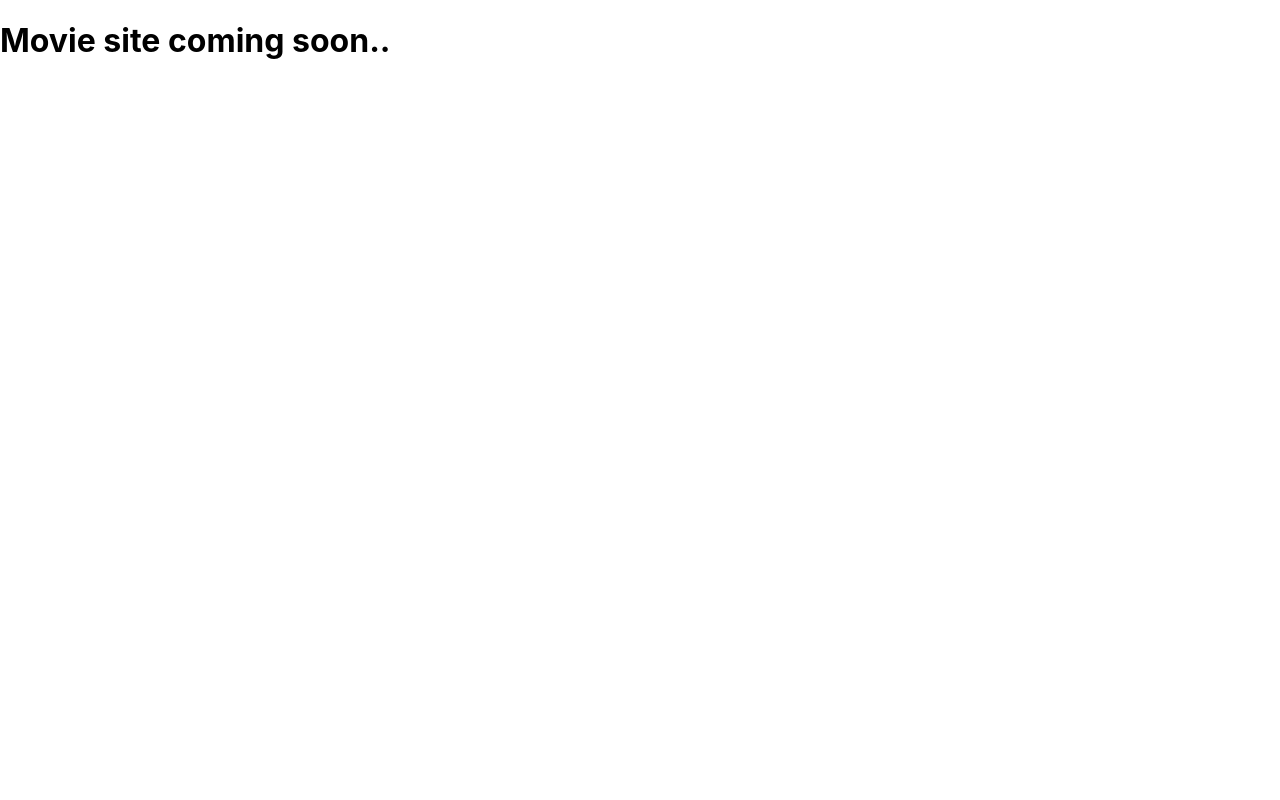
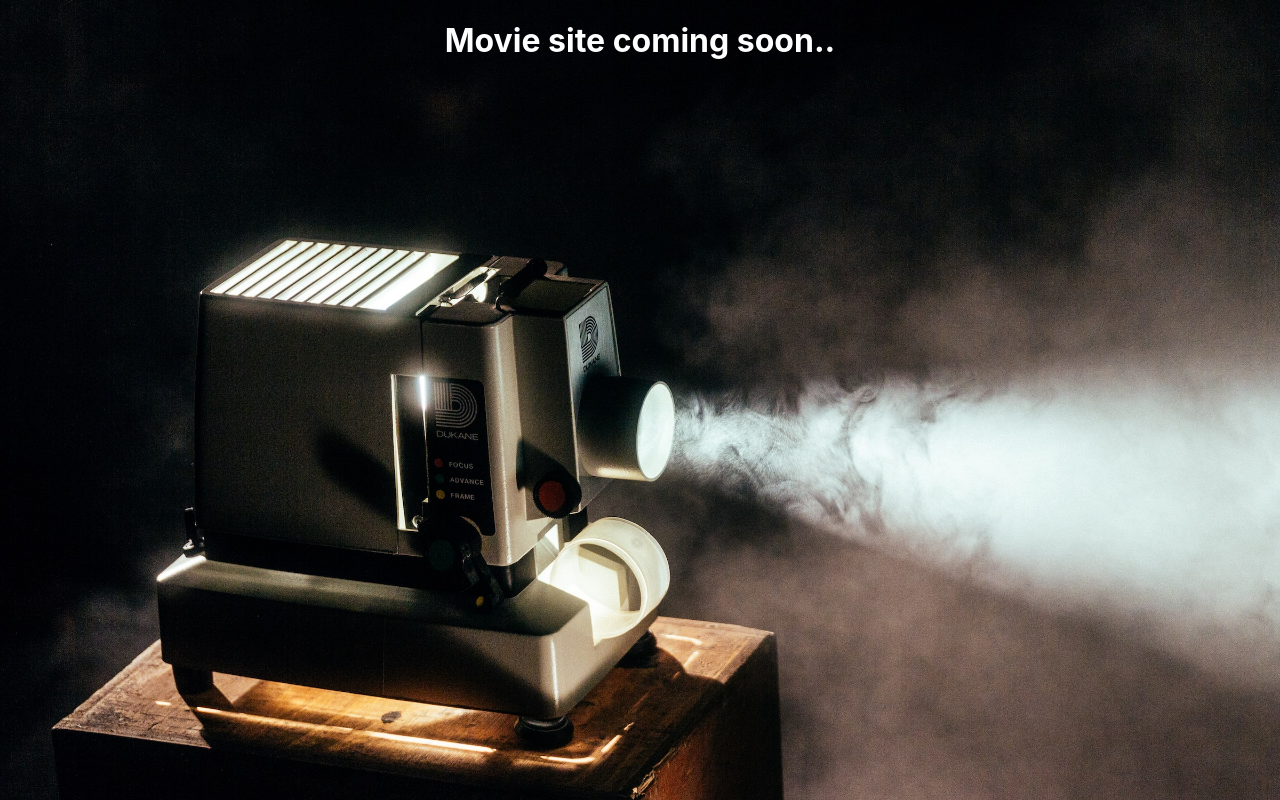
Before and after one commit to AsandahDevs/movie_site, a React (Create React App) app: page / in a window 1280 px wide. Built offline with nearby package versions, Linux system fonts and the light colour scheme.

Commit message:
Add background image for body element.Add styling for h1 element.

```diff
--- a/src/global.css
+++ b/src/global.css
@@ -1,13 +1,24 @@
 body {
   margin: 0;
-  font-family: -apple-system, BlinkMacSystemFont, 'Segoe UI', 'Roboto', 'Oxygen',
-    'Ubuntu', 'Cantarell', 'Fira Sans', 'Droid Sans', 'Helvetica Neue',
+  font-family: -apple-system, BlinkMacSystemFont, "Segoe UI", "Roboto", "Oxygen",
+    "Ubuntu", "Cantarell", "Fira Sans", "Droid Sans", "Helvetica Neue",
     sans-serif;
   -webkit-font-smoothing: antialiased;
   -moz-osx-font-smoothing: grayscale;
+  background-image: url("/public/Assets/movie_projector.jpg");
+  background-size: cover;
+  background-repeat: no-repeat;
+  background-attachment: fixed;
 }
 
 code {
-  font-family: source-code-pro, Menlo, Monaco, Consolas, 'Courier New',
+  font-family: source-code-pro, Menlo, Monaco, Consolas, "Courier New",
     monospace;
 }
+
+h1 {
+  color: white;
+  display: flex;
+  justify-content: center;
+  align-items: center;
+}
```
